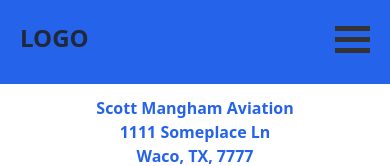
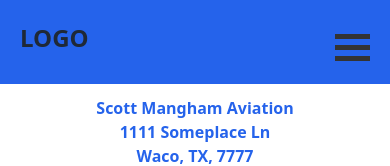
Before and after one commit to g3raldbr0wn/aviation-site, a website: page contact.html in a window 390 px wide. Shown: the top 166 px of the page. Drawn offline with Linux system fonts and the light colour scheme.

Commit message:
adding space under nav for mobil

```diff
--- a/contact.html
+++ b/contact.html
@@ -23,7 +23,7 @@
   <div class="menu-icon">
     <div class="icon">
       <!-- Changing the icon to be a hamburger -->
-      <div class="container mb-2" onclick="myFunction(this)">
+      <div class="container py-2" onclick="myFunction(this)">
         <div class="bar1"></div>
         <div class="bar2"></div>
         <div class="bar3"></div>
```
